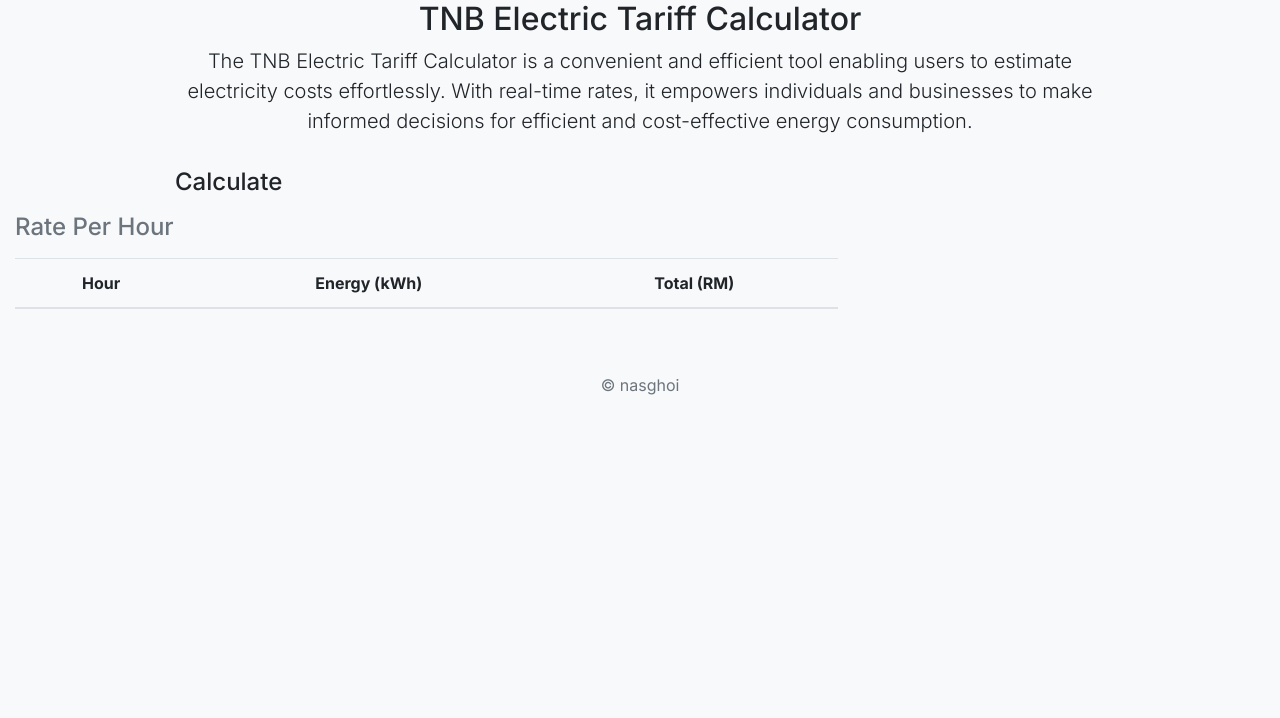
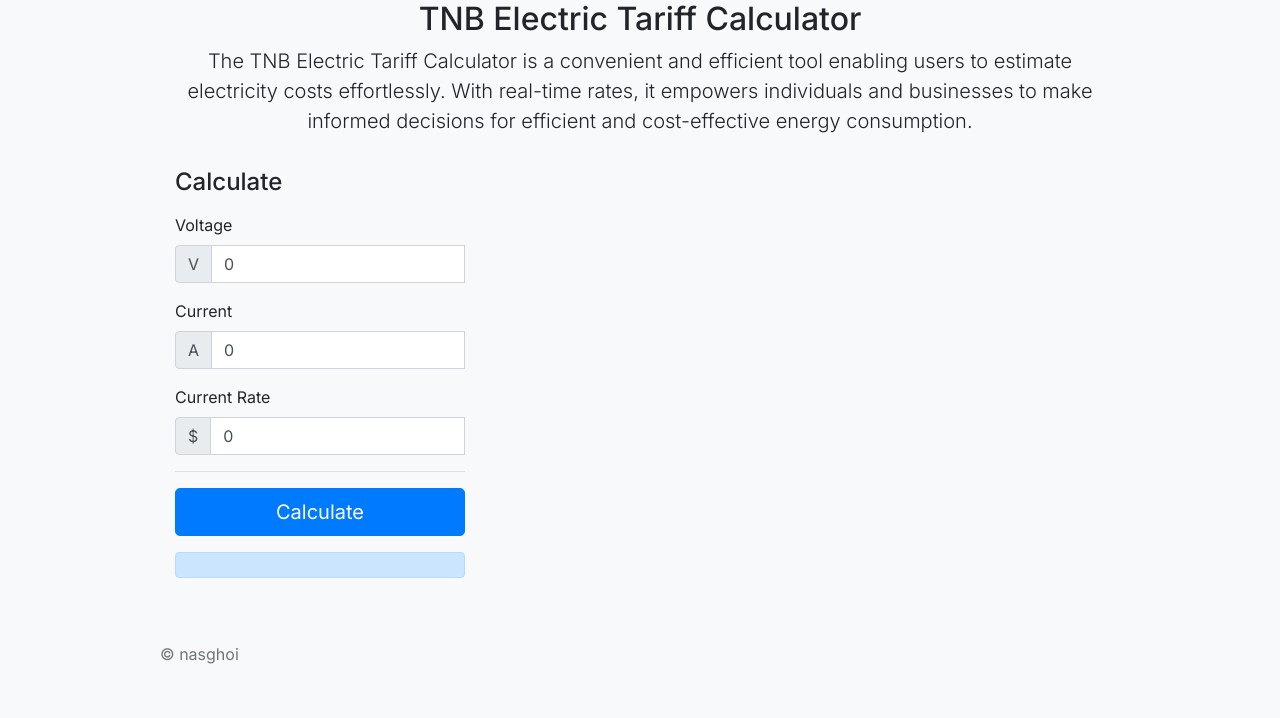
Before and after one commit to nasghoi/calcElectric, a PHP site: page / in a window 1280 px wide. Shown: the part 216-934 px from the top of the page. Before the commit the page ends 611 px from the top, so only its background shows below. Run offline with PHP 8.4, Linux system fonts and the light colour scheme; data that the repository does not hold is empty; some libraries are stand-ins or nearby versions.

Commit message:
Update index.php

```diff
--- a/index.php
+++ b/index.php
@@ -28,14 +28,9 @@
           <form action="index.php" method="post" class="needs-validation" novalidate>
             <div class="row">
                 <?php
-
-                if ($_SERVER['REQUEST_METHOD'] === 'POST') {
-                  require_once 'function.php';
-
-                  $voltage = isset($_POST['voltage']) ? $_POST['voltage'] : null;
-                  $ampere = isset($_POST['ampere']) ? $_POST['ampere'] : null;
-                  $current = isset($_POST['current']) ? $_POST['current'] : null;
-
+                  $voltage = 0;
+                  $ampere = 0;
+                  $current = 0;
                 ?>
                 <div class="col-md-12">
                     <!-- Voltage -->
@@ -81,6 +76,13 @@
                     <button class="btn btn-primary btn-lg btn-block mb-3" type="submit">Calculate</button>
                     <div class="alert alert-primary" role="alert">
                       <?php
+                        if ($_SERVER['REQUEST_METHOD'] === 'POST') {
+                          require_once 'function.php';
+
+                          $voltage = isset($_POST['voltage']) ? $_POST['voltage'] : null;
+                          $ampere = isset($_POST['ampere']) ? $_POST['ampere'] : null;
+                          $current = isset($_POST['current']) ? $_POST['current'] : null;
+
 
                           if ($voltage !== null && $ampere !== null) {
                             $power = calculatePower($voltage, $ampere);
@@ -91,7 +93,7 @@
                               $rate = calculateRate($current);
                               echo "<p class='mb-0'>Rate   : $rate MYR</p>";
                           }
-                      }
+
                       ?>
                     </div>
                 </div>
@@ -113,7 +115,6 @@
                 </thead>
                 <?php
 
-                if ($voltage !== null && $ampere !== null) {
                   for ($hour = 1; $hour <= 24; $hour++) {
                       $energyPerHour = $power * $hour;
                       $totalChargePerHour = $energyPerHour * $rate;
```
